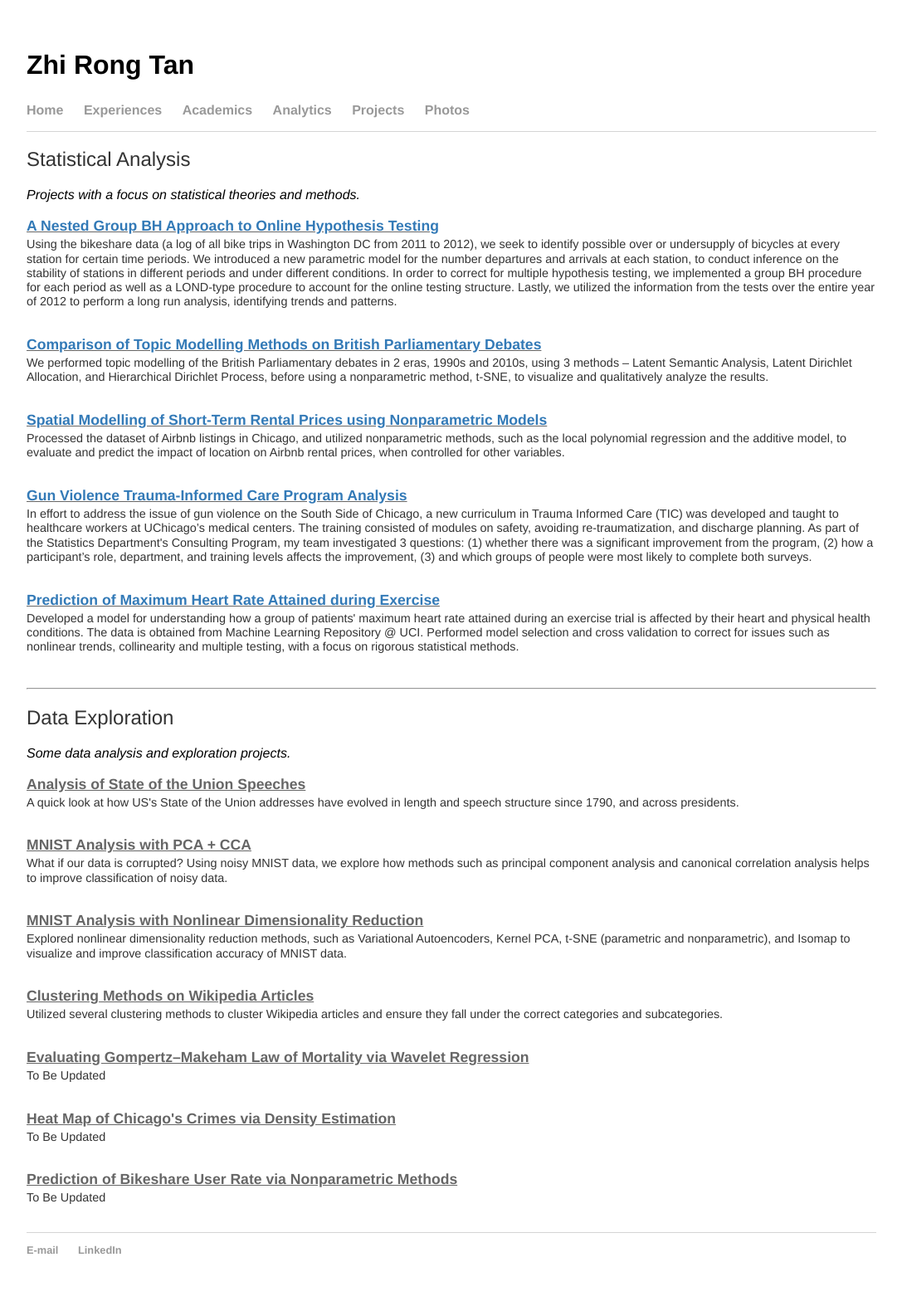
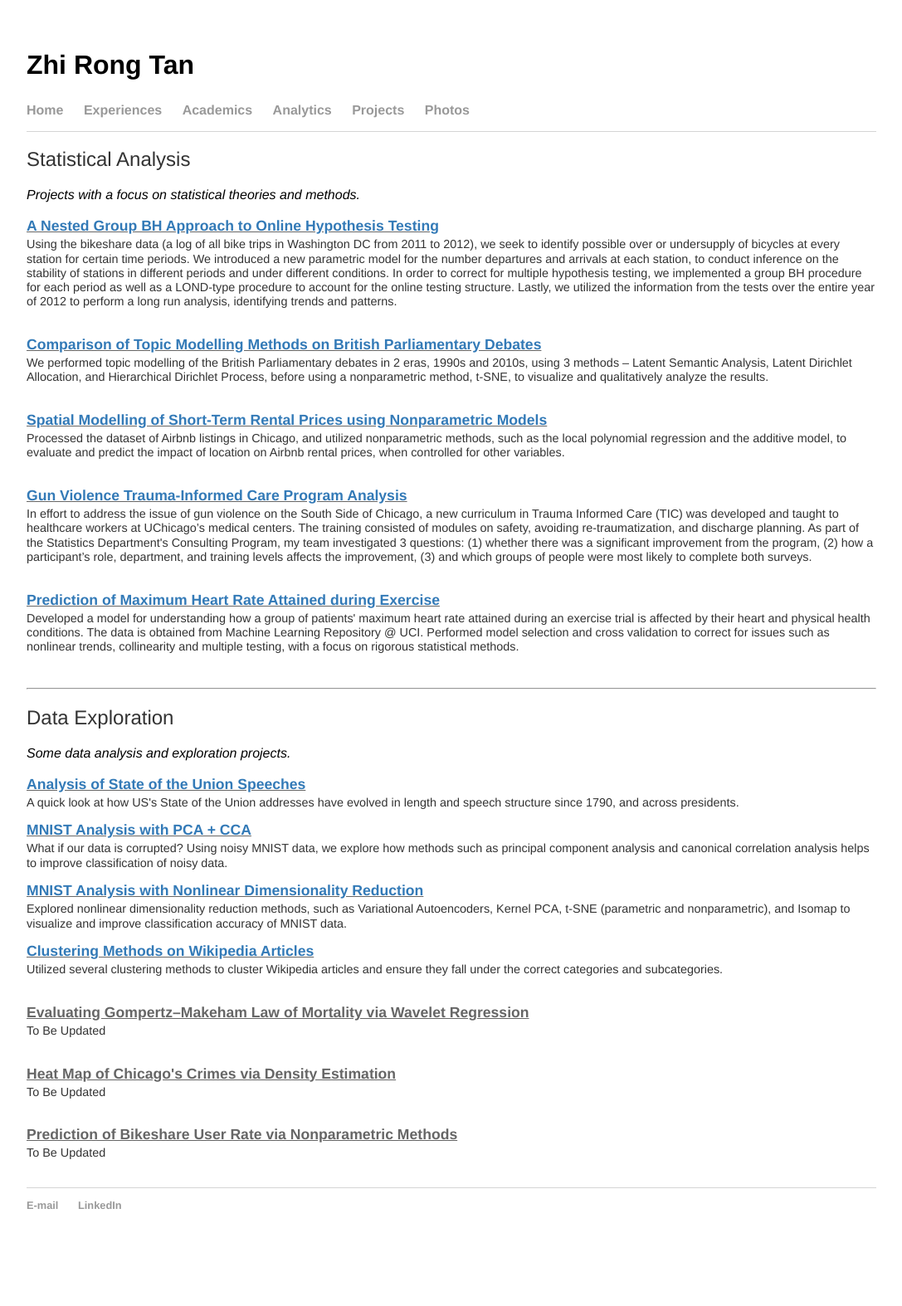
Before and after one commit to tanzhirong/tanzhirong.github.io, a Jekyll site: the page built from analytics/index.html, in a window 1280 px wide. Shown: the whole page at 83% size, without its empty margins (96-1183 px from the left). Built offline with Jekyll 4.4.1, drawn with Linux system fonts in a browser that asks for light colours; after the commit the page ends 1520 px from its top, so only the background shows below that.

Commit message:
Update index.html

```diff
--- a/analytics/index.html
+++ b/analytics/index.html
@@ -31,19 +31,16 @@ title: Statistical Analysis | Zhi Rong Tan
 <h2>Data Exploration</h2>
 <i>Some data analysis and exploration projects.</i><br><br>
 
-<div class="project_title"><b><u><a target="_blank" href="sotu.html"></a>Analysis of State of the Union Speeches</u></b></div>
+<div class="project_title"><b><u><a target="_blank" href="sotu.html">Analysis of State of the Union Speeches</a></u></b></div>
 <p class="exp_description">A quick look at how US's State of the Union addresses have evolved in length and speech structure since 1790, and across presidents.</p>
-<br>
 
-<div class="project_title"><b><u><a target="_blank" href="MNIST_1.html"></a>MNIST Analysis with PCA + CCA</u></b></div>
+<div class="project_title"><b><u><a target="_blank" href="MNIST_1.html">MNIST Analysis with PCA + CCA</a></u></b></div>
 <p class="exp_description">What if our data is corrupted? Using noisy MNIST data, we explore how methods such as principal component analysis and canonical correlation analysis helps to improve classification of noisy data.</p>
-<br>
 
-<div class="project_title"><b><u><a target="_blank" href="MNIST_2.html"></a>MNIST Analysis with Nonlinear Dimensionality Reduction</u></b></div>
+<div class="project_title"><b><u><a target="_blank" href="MNIST_2.html">MNIST Analysis with Nonlinear Dimensionality Reduction</a></u></b></div>
 <p class="exp_description">Explored nonlinear dimensionality reduction methods, such as Variational Autoencoders, Kernel PCA, t-SNE (parametric and nonparametric), and Isomap to visualize and improve classification accuracy of MNIST data.</p>
-<br>
 
-<div class="project_title"><b><u><a target="_blank" href="clustering.html"></a>Clustering Methods on Wikipedia Articles</u></b></div>
+<div class="project_title"><b><u><a target="_blank" href="clustering.html">Clustering Methods on Wikipedia Articles</a></u></b></div>
 <p class="exp_description">Utilized several clustering methods to cluster Wikipedia articles and ensure they fall under the correct categories and subcategories.</p>
 <br>
 
```
